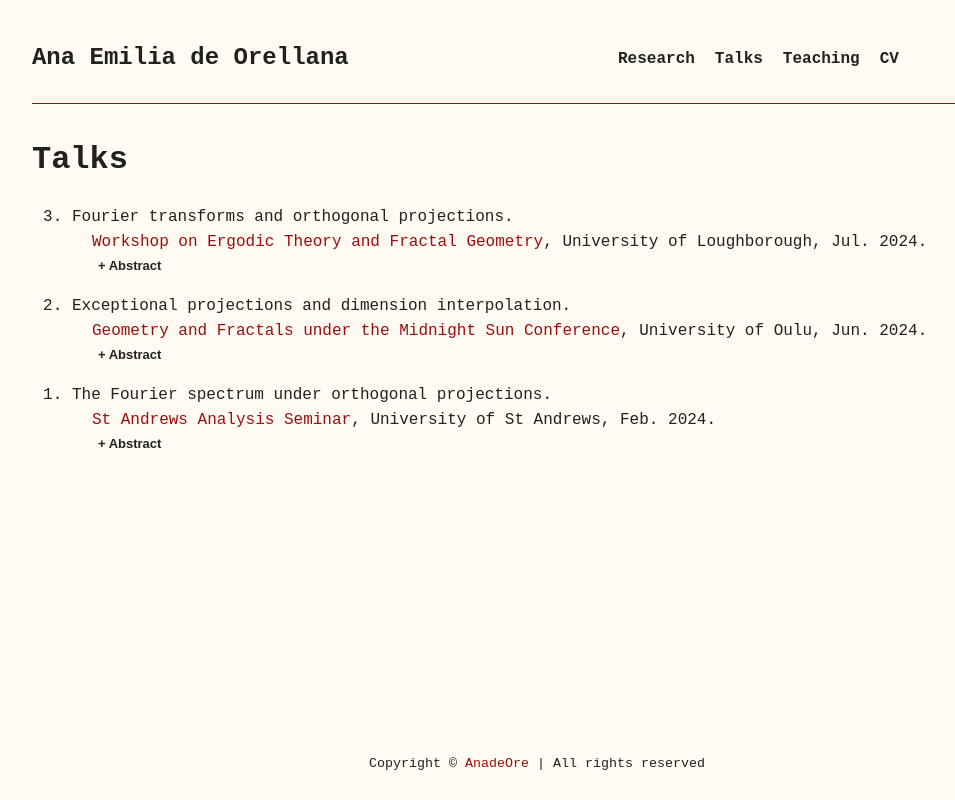
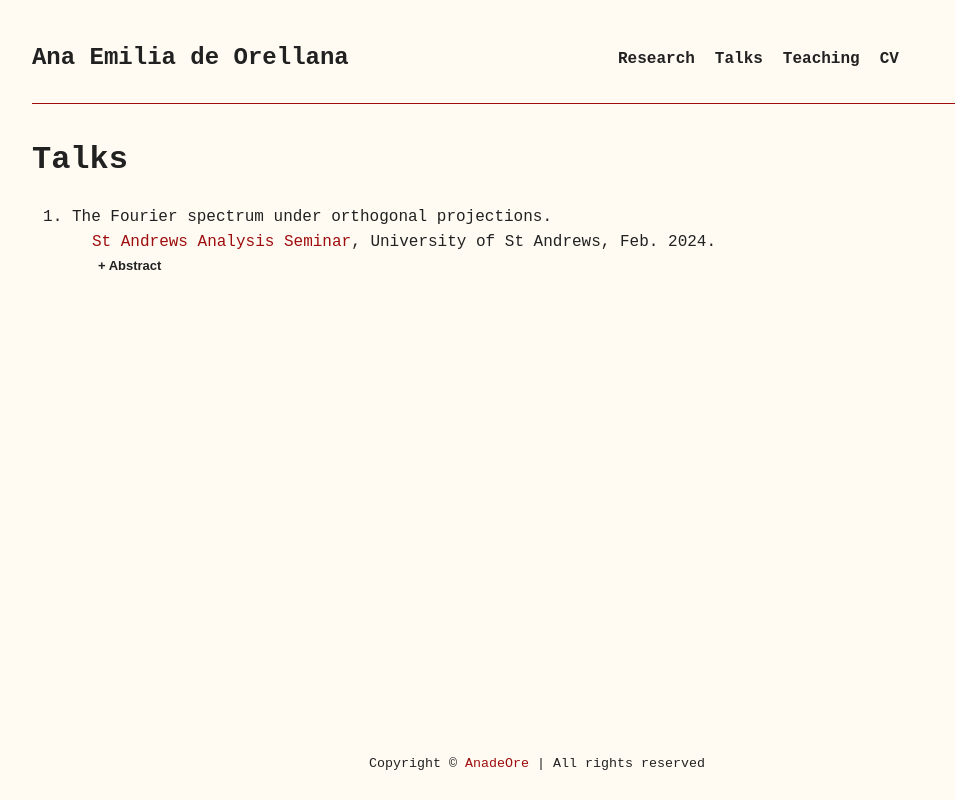
Before and after one commit to AnadeOre/anadeore.github.io, a Next.js app: page /talks in a window 1280 px wide. Shown: the whole page, without its empty margins (128-1083 px from the left). Built offline with nearby package versions, Linux system fonts and the light colour scheme.

Commit message:
update talks

```diff
--- a/src/app/talks/page.jsx
+++ b/src/app/talks/page.jsx
@@ -8,7 +8,7 @@ const Teaching = () => {
       <h1>Talks</h1>
       <ol reversed>
         {/*  */}
-        <Talk
+        {/* <Talk
           title='Fourier transforms and orthogonal projections'
           event='Workshop on Ergodic Theory and Fractal Geometry'
           where='University of Loughborough'
@@ -23,7 +23,7 @@ const Teaching = () => {
           link='https://midnightsun2024.gitlab.io'
           when='Jun. 2024'
           abstract='It is well-known that for Salem sets, i.e. sets that have the same Fourier and Hausdorff dimensions; there are no exceptions to Marstrand’s projection theorem. In this talk we will  show how we can use the method of dimension interpolation to improve the best known estimates for the Hausdorff dimension of the exceptional set of projections. Joint work with Jonathan Fraser.'
-        />
+        /> */}
         <Talk
           title='The Fourier spectrum under orthogonal projections'
           event='St Andrews Analysis Seminar'
```
